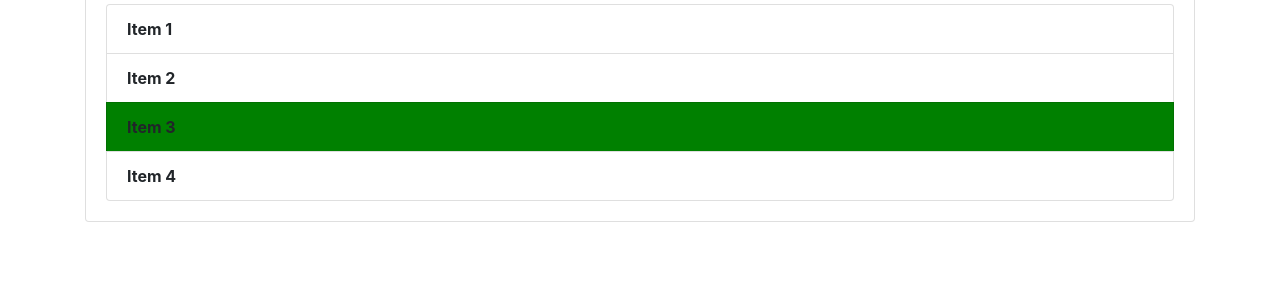
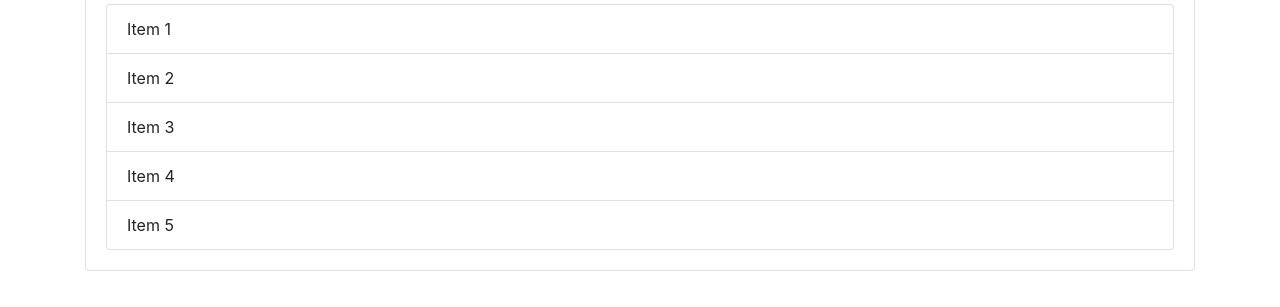
Before and after one commit to santosh190/simplefrom, a plain HTML site: page index.html in a window 1280 px wide. Shown: the part 273-580 px from the top of the page. Drawn offline with nearby package versions, Linux system fonts and the light colour scheme.

Commit message:
New commit

```diff
--- a/index.html
+++ b/index.html
@@ -31,8 +31,12 @@
    </div>
   </div>
 <script>
-   document.getElementById("items").style.fontWeight="bold";
-  document.getElementById("it-3").style.backgroundColor="green";
+   var list=document.getElementById("items");
+
+   var ele = document.createElement('li');
+   ele.appendChild(document.createTextNode("Item 5"));
+   ele.classList.add("list-group-item");
+   list.appendChild(ele);
 </script>
 </body>
 </html>
```
